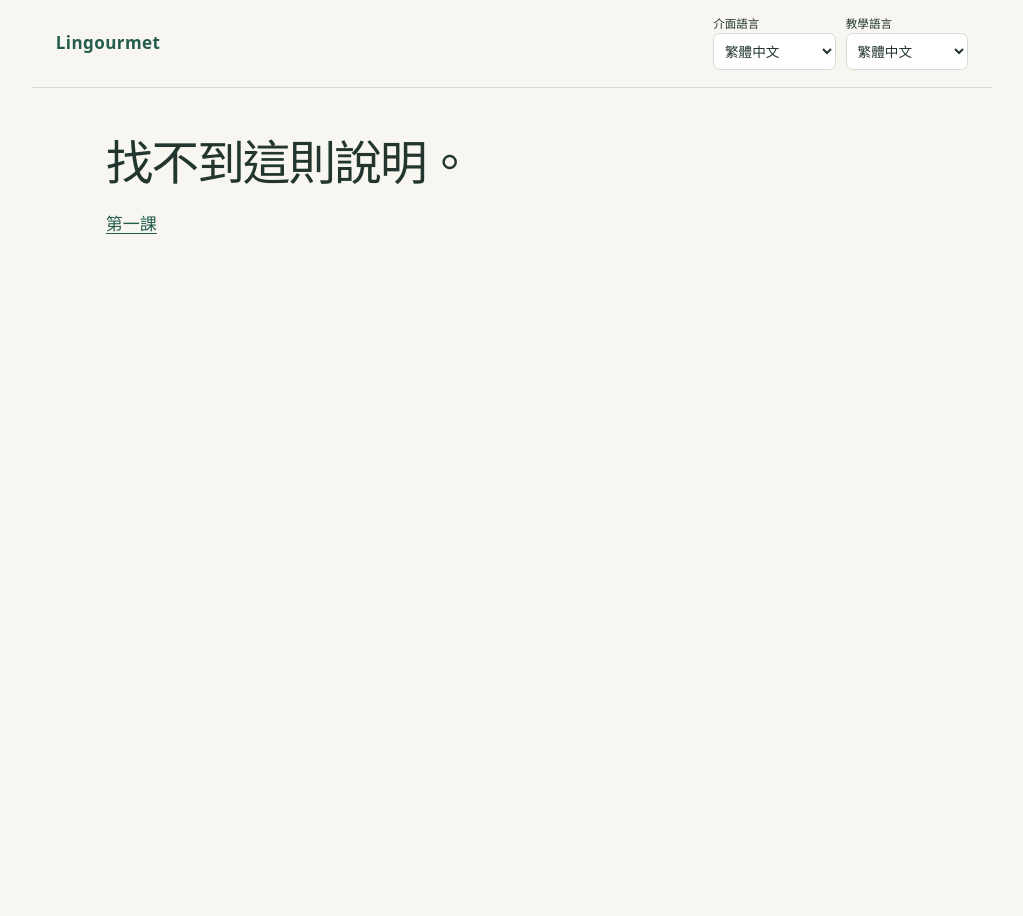
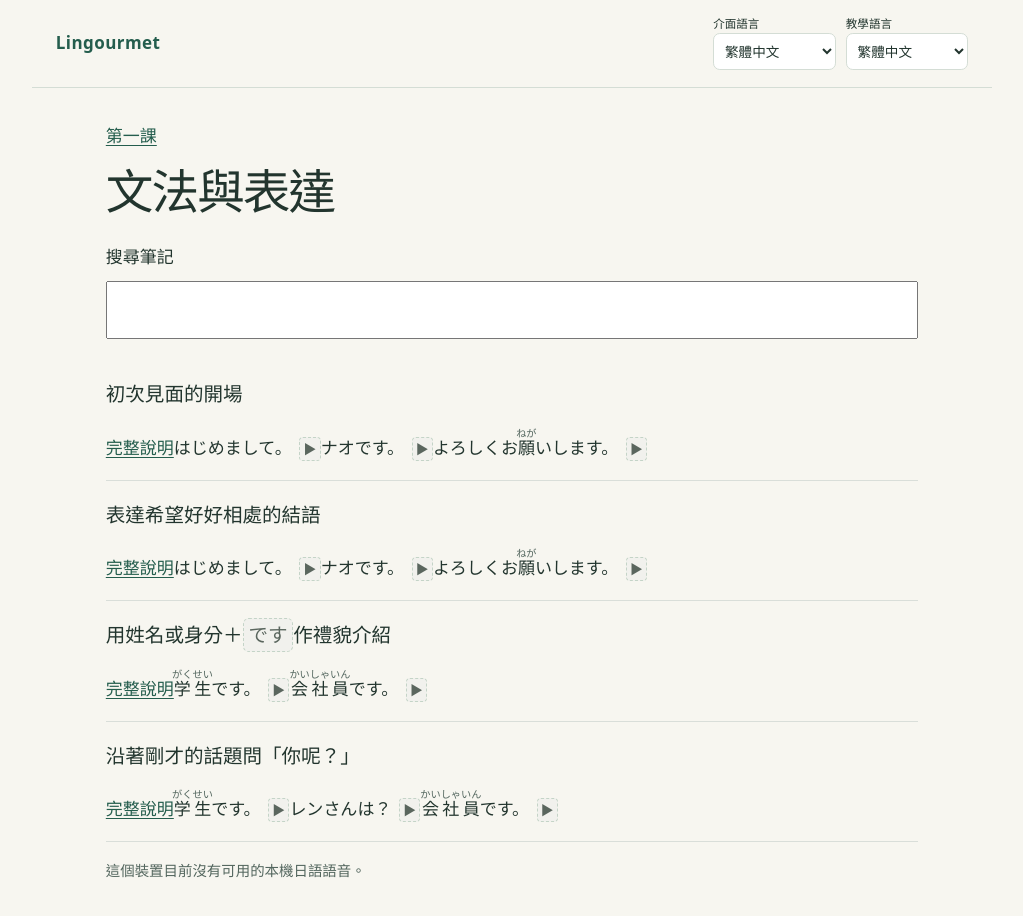
Before and after one commit to stasischen/lingourmet-study, a plain HTML site: page language-core/lesson-01/knowledge.html in a window 1280 px wide. Shown: the whole page, without its empty margins (128-1151 px from the left). Before the commit the page ends 800 px from the top, so only its background shows below. Drawn offline with Linux system fonts and the light colour scheme.

Commit message:
Add four-note grammar and expression directory with locale-aware search

```diff
--- /dev/null
+++ b/language-core/lesson-01/catalog-search.mjs
@@ -0,0 +1,79 @@
+/** Read-only search over an admitted catalog. Call loadEntryPackage first: this
+ * projection does not replace its raw-byte SHA-256 source-pin admission.
+ * Search profile v1: NFC, trim/collapse Unicode whitespace, locale-independent
+ * lowercasing. Literal substring in one field; no aliases, stemming, width or
+ * diacritic folding. Catalog insertion order is the authored result order.
+ */
+const own = (value, key) => Object.prototype.hasOwnProperty.call(value, key);
+const record = value => value !== null && typeof value === 'object' && !Array.isArray(value);
+const nonempty = value => typeof value === 'string' && value.trim().length > 0;
+const refs = value => Array.isArray(value) && value.every(nonempty);
+const locales = Object.freeze(['zh-Hant', 'en', 'ja']);
+const freeze = value => {
+  if (value && typeof value === 'object') {
+    Object.values(value).forEach(freeze);
+    Object.freeze(value);
+  }
+  return value;
+};
+export const CATALOG_SEARCH_PROFILE = 'nfc-whitespace-lowercase-substring-v1';
+export function normalizeCatalogQuery(value) {
+  if (typeof value !== 'string') throw new TypeError('Expected a search string');
+  return value.normalize('NFC').replace(/\s+/gu, ' ').trim().toLowerCase().normalize('NFC');
+}
+
+export function searchCatalog(catalog, options = {}) {
+  const validOptions = record(options);
+  const rawQuery = validOptions && own(options, 'query') ? options.query : '';
+  const localeOption = validOptions && own(options, 'teachingLocale') ? options.teachingLocale : null;
+  const teachingLocale = typeof localeOption === 'string' ? localeOption : null;
+  const query = typeof rawQuery === 'string' ? normalizeCatalogQuery(rawQuery) : '';
+  const result = (status, reason, items = [], missingLocaleIds = []) => freeze({
+    status, reason, query, teachingLocale, items, total: items.length, missingLocaleIds
+  });
+  const unavailable = (reason, missing = []) => result('unavailable', reason, [], missing);
+  if (!validOptions || typeof rawQuery !== 'string') return unavailable('invalid-query');
+  if (!locales.includes(teachingLocale)) return unavailable('invalid-locale');
+  if (!record(catalog) || !own(catalog, 'entries') || !record(catalog.entries) ||
+      !own(catalog, 'examples') || !record(catalog.examples) ||
+      !own(catalog, 'units') || !record(catalog.units)) return unavailable('invalid-catalog');
+  const items = [], missingLocaleIds = [];
+  for (const [id, entry] of Object.entries(catalog.entries)) {
+    if (!nonempty(id) || !record(entry) || !own(entry, 'localizations') ||
+        !record(entry.localizations) || !own(entry, 'exampleRefs') || !refs(entry.exampleRefs) ||
+        !own(entry, 'relatedRefs') || !refs(entry.relatedRefs)) return unavailable('invalid-catalog');
+    for (const ref of entry.relatedRefs) {
+      if (!own(catalog.entries, ref)) return unavailable('missing-reference');
+    }
+    const examples = [];
+    for (const ref of entry.exampleRefs) {
+      if (!own(catalog.examples, ref)) return unavailable('missing-reference');
+      const example = catalog.examples[ref];
+      if (!record(example) || !own(example, 'unitRefs') || !refs(example.unitRefs)) return unavailable('invalid-catalog');
+      const texts = [];
+      for (const unitRef of example.unitRefs) {
+        if (!own(catalog.units, unitRef)) return unavailable('missing-reference');
+        const unit = catalog.units[unitRef];
+        if (!record(unit) || !own(unit, 'tokens') || !Array.isArray(unit.tokens) ||
+            unit.tokens.some(token => !record(token) || !own(token, 'text') || typeof token.text !== 'string')) {
+          return unavailable('invalid-catalog');
+        }
+        texts.push(unit.tokens.map(token => token.text).join(''));
+      }
+      examples.push({id: ref, unitRefs: [...example.unitRefs], text: texts.join('')});
+    }
+    const localized = own(entry.localizations, teachingLocale) ? entry.localizations[teachingLocale] : null;
+    if (!record(localized) || !own(localized, 'title') || !nonempty(localized.title) ||
+        !own(localized, 'explanation') || !nonempty(localized.explanation)) {
+      missingLocaleIds.push(id);
+      continue;
+    }
+    const fields = [localized.title, localized.explanation, ...examples.map(example => example.text)];
+    if (!query || fields.some(field => normalizeCatalogQuery(field).includes(query))) {
+      items.push({id, title: localized.title, explanation: localized.explanation,
+        exampleRefs: [...entry.exampleRefs], relatedRefs: [...entry.relatedRefs], examples});
+    }
+  }
+  if (missingLocaleIds.length) return unavailable('missing-locale', missingLocaleIds);
+  return result('resolved', items.length ? null : 'no-matches', items);
+}
--- a/language-core/lesson-01/entry-app.mjs
+++ b/language-core/lesson-01/entry-app.mjs
@@ -7,21 +7,31 @@ import {renderDictionary} from './dictionary-view.mjs';
 import {withCatalog,tokensForRange} from './model.mjs';
 import {resolveUnitTarget} from './pronunciation.mjs';
 import {createAudioView} from './audio-view.mjs';
-import {UI} from './i18n.mjs';
+import {UI,h} from './i18n.mjs';
+import {searchCatalog} from './catalog-search.mjs';
 import {initialLanguages,nextLanguages,syncTeachingSelector} from './language-state.mjs';
-import {renderEntry,selectionHTML} from './renderer.mjs';
+import {renderEntry,selectionHTML,renderCatalogResults} from './renderer.mjs';
 const main=document.querySelector('#main'),select=document.querySelector('#teaching-language'),uiSelect=document.querySelector('#ui-language'),url=new URL(location.href);
 const initial=initialLanguages(url.searchParams);let locale=initial.teachingLocale,uiLocale=initial.uiLocale;
-const id=url.searchParams.get('entry');let catalog,mapping,audioView,data,lexicalAnalysis,dictionaryIndex,dictionaryResolver,selectedStore,selectedCleanup,currentSelection=null;
+const id=url.searchParams.get('entry');let query=url.searchParams.get('q')??'',composing=false;let catalog,mapping,audioView,data,lexicalAnalysis,dictionaryIndex,dictionaryResolver,selectedStore,selectedCleanup,currentSelection=null;
+let loadState='loading';
 const LESSON_ID='multisource-first-lesson-pilot';
 function selectionReference(value){if(!['sentence','token','expression'].includes(value?.kind))return null;try{return createSelectedRef(data,value,{lessonId:LESSON_ID,analysis:lexicalAnalysis});}catch{return null;}}
 function inspectorContext(){return {...audioView,lexicalAnalysis,dictionaryResolver,selectionAction:(_data,value)=>selectedToggleHTML(selectedStore,selectionReference(value),uiLocale),renderDictionary:(result,locale,ui)=>renderDictionary(result,locale,ui,lexicalAnalysis.localizations?.[locale]?.labels?.pos,target=>audioView.lexicalAudio({targetLanguage:'ja',text:target.text,reading:target.speech}))};}
 function refreshSelection(){const panel=main.querySelector('#selection-panel');if(currentSelection&&panel&&!panel.hidden){audioView.cancel();panel.innerHTML=selectionHTML(data,locale,currentSelection,uiLocale,inspectorContext());audioView.sync();}}
-function render(){currentSelection=null;audioView.begin();document.documentElement.lang=uiLocale;document.querySelector('.skip').textContent=UI[uiLocale].skip;syncTeachingSelector(select,locale,uiLocale);uiSelect.value=uiLocale;main.dataset.teachingLocale=locale;document.querySelector('#language-label').textContent=UI[uiLocale].language;document.querySelector('#ui-language-label').textContent=UI[uiLocale].interfaceLanguage;main.innerHTML=renderEntry(catalog,id,locale,uiLocale,audioView);audioView.bind();document.title=`${catalog.entries?.[id]?.localizations?.[locale]?.title??UI[uiLocale].entryDraft} · Lingourmet`;}
+function render(){currentSelection=null;audioView?.begin();document.documentElement.lang=uiLocale;document.querySelector('.skip').textContent=UI[uiLocale].skip;syncTeachingSelector(select,locale,uiLocale);uiSelect.value=uiLocale;main.dataset.teachingLocale=locale;document.querySelector('#language-label').textContent=UI[uiLocale].language;document.querySelector('#ui-language-label').textContent=UI[uiLocale].interfaceLanguage;const u=UI[uiLocale];if(loadState!=='ready'){main.textContent=loadState==='failed'?u.catalogLoadError:u.loading;document.title=`${u.catalogTitle} · Lingourmet`;return;}const back=`./knowledge.html?lang=${encodeURIComponent(locale)}&ui=${encodeURIComponent(uiLocale)}&q=${encodeURIComponent(query)}`;
+ main.innerHTML=id?`<a data-catalog-back href="${back}">${h(u.catalogBack)}</a>`+renderEntry(catalog,id,locale,uiLocale,audioView):`<a href="./?lang=${encodeURIComponent(locale)}&ui=${encodeURIComponent(uiLocale)}">${h(u.back)}</a><h1>${h(u.catalogTitle)}</h1><form data-catalog-form role="search"><label for="catalog-query">${h(u.catalogSearch)}</label><input id="catalog-query" type="search" value="${h(query)}" autocomplete="off" enterkeyhint="search"></form><section id="catalog-results" aria-live="polite"></section><p id="audio-status" role="status"></p>`;
+ if(!id)updateResults();else audioView.bind();document.title=`${u.catalogTitle} · Lingourmet`;}
+function updateResults(){audioView.begin();const target=main.querySelector('#catalog-results');if(target)target.innerHTML=renderCatalogResults(searchCatalog(catalog,{query,teachingLocale:locale}),catalog,locale,uiLocale,query,audioView);audioView.bind();}
+function saveQuery(){const next=new URL(location.href);next.searchParams.set('q',query);history.replaceState(null,'',next);}
+main.addEventListener('compositionstart',event=>{if(event.target.id==='catalog-query')composing=true;});
+main.addEventListener('compositionend',event=>{if(event.target.id==='catalog-query'){composing=false;query=event.target.value;saveQuery();updateResults();}});
+main.addEventListener('input',event=>{if(event.target.id==='catalog-query'){query=event.target.value;if(!composing&&!event.isComposing){saveQuery();updateResults();}}});
+main.addEventListener('submit',event=>{if(event.target.matches('[data-catalog-form]')){event.preventDefault();if(!composing){query=main.querySelector('#catalog-query').value;saveQuery();updateResults();}}});
 function changeLanguage(event){const nextState=nextLanguages({teachingLocale:locale,uiLocale},event.target===uiSelect?'ui':'teaching',event.target.value);locale=nextState.teachingLocale;uiLocale=nextState.uiLocale;render();const next=new URL(location.href);next.searchParams.set('lang',locale);next.searchParams.set('ui',uiLocale);history.replaceState(null,'',next);}
 select.addEventListener('change',changeLanguage);uiSelect.addEventListener('change',changeLanguage);
 document.querySelector('.skip').textContent=UI[uiLocale].skip;main.textContent=UI[uiLocale].loading;
-try{({catalog,mapping,lexicalAnalysis,dictionaryIndex}=await loadEntryPackage());data=withCatalog({units:{},localizations:{}},catalog);dictionaryResolver=createDictionaryResolver({index:dictionaryIndex,allowCandidate:true});let storage;try{storage=window.localStorage;}catch{storage=null;}selectedStore=createSelectedItemsStore({storage,lessonId:LESSON_ID});selectedCleanup=selectedStore.subscribe(refreshSelection);audioView=createAudioView({root:main,documents:{catalog,lexical:lexicalAnalysis},mapping,getUILocale:()=>uiLocale});render();window.addEventListener('pagehide',event=>{if(event.persisted){audioView.cancel();return;}selectedCleanup?.();audioView.dispose();});window.addEventListener('pageshow',event=>{if(event.persisted&&!selectedStore.state.pending)selectedStore.restore();});}catch(error){main.textContent=UI[uiLocale].error;main.setAttribute('role','alert');console.error(error);}
+try{({catalog,mapping,lexicalAnalysis,dictionaryIndex}=await loadEntryPackage());data=withCatalog({units:{},localizations:{}},catalog);dictionaryResolver=createDictionaryResolver({index:dictionaryIndex,allowCandidate:true});let storage;try{storage=window.localStorage;}catch{storage=null;}selectedStore=createSelectedItemsStore({storage,lessonId:LESSON_ID});selectedCleanup=selectedStore.subscribe(refreshSelection);audioView=createAudioView({root:main,documents:{catalog,lexical:lexicalAnalysis},mapping,getUILocale:()=>uiLocale});loadState='ready';render();window.addEventListener('pagehide',event=>{if(event.persisted){audioView.cancel();return;}selectedCleanup?.();audioView.dispose();});window.addEventListener('pageshow',event=>{if(event.persisted&&!selectedStore.state.pending)selectedStore.restore();});}catch(error){loadState='failed';render();main.setAttribute('role','alert');console.error(error);}
 function closeSelection(){currentSelection=null;audioView.cancel();const panel=main.querySelector('#selection-panel');if(panel)panel.hidden=true;main.querySelectorAll('.token.selected').forEach(el=>{el.classList.remove('selected');el.removeAttribute('aria-pressed');});}
 main.addEventListener('click',event=>{
  if(event.target.closest('[data-pronunciation-target]'))return;
--- a/language-core/lesson-01/i18n.mjs
+++ b/language-core/lesson-01/i18n.mjs
@@ -36,3 +36,7 @@ Object.assign(UI.ja,{selectedTitle:'選択リスト',addSelected:'リストに
 UI['zh-Hant'].lessonPractice='課程練習';UI.en.lessonPractice='Lesson practice';UI.ja.lessonPractice='レッスンの練習';
 
 UI['zh-Hant'].selectedAssemblyUnavailable='這個句子目前無法組句練習。';UI.en.selectedAssemblyUnavailable='Sentence building is unavailable for this selection.';UI.ja.selectedAssemblyUnavailable='この文は現在、並べ替え練習に使えません。';
+
+Object.assign(UI['zh-Hant'],{catalogTitle:'文法與表達',catalogSearch:'搜尋筆記',catalogNoResults:'找不到符合的筆記。',catalogLoadError:'筆記無法載入，請稍後重新整理。',catalogUnavailable:'筆記資料不完整，目前無法搜尋。',catalogBack:'回到筆記目錄'});
+Object.assign(UI.en,{catalogTitle:'Grammar and expressions',catalogSearch:'Search notes',catalogNoResults:'No matching notes.',catalogLoadError:'The notes could not be loaded. Please refresh later.',catalogUnavailable:'The notes are incomplete and cannot be searched right now.',catalogBack:'Back to notes'});
+Object.assign(UI.ja,{catalogTitle:'文法・表現',catalogSearch:'ノートを検索',catalogNoResults:'一致するノートがありません。',catalogLoadError:'ノートを読み込めませんでした。後でもう一度お試しください。',catalogUnavailable:'ノートのデータが不足しているため、現在検索できません。',catalogBack:'ノート一覧に戻る'});
--- a/language-core/lesson-01/renderer.mjs
+++ b/language-core/lesson-01/renderer.mjs
@@ -7,7 +7,7 @@ const list=(values,locale,cls='')=>values?.length?`<ul class="${cls}">${values.m
 const field=(value,document,path,ctx)=>ctx?.renderField?ctx.renderField(value,document,path):h(value).replace(/\n/g,'<br>');
 const audio=(data,selection,ctx)=>ctx?.audio?.(data,selection)??'';
 const translationToggle=(uiLocale,visible)=>`<button id="translations" type="button" class="translation-toggle" data-toggle-translations aria-pressed="${visible===true}">${h(UI[uiLocale][visible===true?'hideTranslations':'showTranslations'])}</button>`;
-export const studyNavigation=ui=>`<nav class="stage-nav study-navigation" aria-label="${h(UI[ui].draft)}"><button type="button" data-study-section="content">1 ${h(UI[ui].content)}</button><button type="button" data-study-section="teaching">2 ${h(UI[ui].teaching)}</button><button type="button" data-practice-mode="questions">3 ${h(UI[ui].practice)}</button><button type="button" data-practice-mode="cards">${h(FLASHCARD_LABELS[ui].title)}</button><button type="button" data-open-selected>${h(UI[ui].selectedTitle)}</button></nav>`;
+export const studyNavigation=(ui,locale=ui)=>`<nav class="stage-nav study-navigation" aria-label="${h(UI[ui].draft)}"><button type="button" data-study-section="content">1 ${h(UI[ui].content)}</button><button type="button" data-study-section="teaching">2 ${h(UI[ui].teaching)}</button><button type="button" data-practice-mode="questions">3 ${h(UI[ui].practice)}</button><button type="button" data-practice-mode="cards">${h(FLASHCARD_LABELS[ui].title)}</button><button type="button" data-open-selected>${h(UI[ui].selectedTitle)}</button><a data-catalog-link href="./knowledge.html?lang=${encodeURIComponent(locale)}&ui=${encodeURIComponent(ui)}">${h(UI[ui].catalogTitle)}</a></nav>`;
 const entryURL=(id,locale,uiLocale)=>`./knowledge.html?entry=${encodeURIComponent(id)}&lang=${encodeURIComponent(locale)}&ui=${encodeURIComponent(uiLocale)}`;
 export function tokenText(token){
  if(token.ruby?.length)return token.ruby.map(r=>r.reading?`<ruby>${h(r.text)}<rp>（</rp><rt>${h(r.reading)}</rt><rp>）</rp></ruby>`:h(r.text)).join('');
@@ -74,8 +74,8 @@ export function selectionHTML(data,locale,selection,uiLocale=locale,ctx){
 export function renderLesson(raw,catalog,locale='zh-Hant',uiLocale=locale,ctx={}){
  if(!LOCALES.includes(uiLocale))uiLocale='zh-Hant';const data=withCatalog(raw,catalog),errors=validateLesson(data,catalog);if(errors.length)throw new Error(errors.join('\n'));
  const u=UI[uiLocale];if(!LOCALES.includes(locale)||!Object.hasOwn(raw.localizations??{},locale))return `<section class="missing-language" role="status"><h1>${h(u.missing)}</h1></section>`;const loc=data.localizations[locale];
- if(ctx.phase&&ctx.phase!=='ready')return `<h1 lang="${h(locale)}">${h(loc.title)}</h1>${studyNavigation(uiLocale)}<section id="practice" class="stage"><div id="practice-root">${ctx.practiceHTML??''}</div></section>${ctx.phase==='material'?`<section id="material-view">${translationToggle(uiLocale,ctx.translationsVisible)}${[...new Set((ctx.materialRefs??[]).map(ref=>ref.unit))].map(uid=>unitSupport(uid,data,locale,uiLocale,ctx)).join('')}</section>`:''}<aside id="selection-panel" class="selection-panel" role="region" aria-label="${h(u.selection)}" aria-live="polite" hidden></aside><p id="audio-status" role="status"></p>`;
- return `<div class="eyebrow">${h(u.draft)}</div><h1 lang="${h(locale)}">${h(loc.title??u.missing)}</h1><p class="context">${field(loc.intro??'','lesson',['localizations',locale,'intro'],ctx)}</p>${data.goalOrder?.length?`<h2>${h(u.goals)}</h2>${list(data.goalOrder.map(id=>loc.goals?.[id]??u.missing),locale)}`:''}${studyNavigation(uiLocale)}<section class="stage" id="content"><h2>1 · ${h(u.content)}</h2>${translationToggle(uiLocale,ctx.translationsVisible)}${data.sourceOrder.map(id=>renderSource(id,data,locale,uiLocale,ctx)).join('')}${loc.readingNotes?`<details class="reading-notes"><summary>${h(u.readingNotes)}</summary><p>${h(loc.readingNotes)}</p></details>`:''}<a class="go-next" href="#teaching">${h(u.nextTeaching)}</a></section><section class="stage" id="teaching"><h2>2 · ${h(u.teaching)}</h2>${renderTeaching(data,catalog,locale,uiLocale,ctx)}<a class="go-next" href="#practice">${h(u.nextPractice)}</a></section><section class="stage" id="practice"><h2>3 · ${h(u.practice)}</h2><div id="practice-root">${ctx.practiceHTML??''}</div><a class="go-next" href="#content">${h(u.top)}</a></section><aside id="selection-panel" class="selection-panel" role="region" aria-label="${h(u.selection)}" aria-live="polite" hidden></aside><p id="audio-status" role="status"></p><footer>${h(u.footer)}</footer>`;
+ if(ctx.phase&&ctx.phase!=='ready')return `<h1 lang="${h(locale)}">${h(loc.title)}</h1>${studyNavigation(uiLocale,locale)}<section id="practice" class="stage"><div id="practice-root">${ctx.practiceHTML??''}</div></section>${ctx.phase==='material'?`<section id="material-view">${translationToggle(uiLocale,ctx.translationsVisible)}${[...new Set((ctx.materialRefs??[]).map(ref=>ref.unit))].map(uid=>unitSupport(uid,data,locale,uiLocale,ctx)).join('')}</section>`:''}<aside id="selection-panel" class="selection-panel" role="region" aria-label="${h(u.selection)}" aria-live="polite" hidden></aside><p id="audio-status" role="status"></p>`;
+ return `<div class="eyebrow">${h(u.draft)}</div><h1 lang="${h(locale)}">${h(loc.title??u.missing)}</h1><p class="context">${field(loc.intro??'','lesson',['localizations',locale,'intro'],ctx)}</p>${data.goalOrder?.length?`<h2>${h(u.goals)}</h2>${list(data.goalOrder.map(id=>loc.goals?.[id]??u.missing),locale)}`:''}${studyNavigation(uiLocale,locale)}<section class="stage" id="content"><h2>1 · ${h(u.content)}</h2>${translationToggle(uiLocale,ctx.translationsVisible)}${data.sourceOrder.map(id=>renderSource(id,data,locale,uiLocale,ctx)).join('')}${loc.readingNotes?`<details class="reading-notes"><summary>${h(u.readingNotes)}</summary><p>${h(loc.readingNotes)}</p></details>`:''}<a class="go-next" href="#teaching">${h(u.nextTeaching)}</a></section><section class="stage" id="teaching"><h2>2 · ${h(u.teaching)}</h2>${renderTeaching(data,catalog,locale,uiLocale,ctx)}<a class="go-next" href="#practice">${h(u.nextPractice)}</a></section><section class="stage" id="practice"><h2>3 · ${h(u.practice)}</h2><div id="practice-root">${ctx.practiceHTML??''}</div><a class="go-next" href="#content">${h(u.top)}</a></section><aside id="selection-panel" class="selection-panel" role="region" aria-label="${h(u.selection)}" aria-live="polite" hidden></aside><p id="audio-status" role="status"></p><footer>${h(u.footer)}</footer>`;
 }
 export function renderEntry(catalog,id,locale='zh-Hant',uiLocale=locale,ctx={}){
  if(!LOCALES.includes(uiLocale))uiLocale='zh-Hant';const u=UI[uiLocale],entry=Object.hasOwn(catalog.entries??{},id)?catalog.entries[id]:null;if(!entry)return `<h1>${h(u.entryMissing)}</h1><a href="./?lang=${encodeURIComponent(locale)}&ui=${encodeURIComponent(uiLocale)}">${h(u.back)}</a>`;
@@ -83,3 +83,10 @@ export function renderEntry(catalog,id,locale='zh-Hant',uiLocale=locale,ctx={}){
  const loc=entry.localizations[locale],data={...catalog};
  return `<a href="./?lang=${encodeURIComponent(locale)}&ui=${encodeURIComponent(uiLocale)}">${h(u.back)}</a> · <a href="./?view=selected&lang=${encodeURIComponent(locale)}&ui=${encodeURIComponent(uiLocale)}">${h(u.selectedTitle)}</a><p class="eyebrow">${h(u.entryDraft)}</p><h1 lang="${h(locale)}">${field(loc?.title??u.missing,'catalog',['entries',id,'localizations',locale,'title'],ctx)}</h1>${entryBody(entry,data,locale,uiLocale,ctx,id)}${entry.relatedRefs?.length?`<h2>${h(u.related)}</h2><ul>${entry.relatedRefs.map(ref=>`<li>${field(catalog.entries[ref]?.localizations?.[locale]?.title??u.missing,'catalog',['entries',ref,'localizations',locale,'title'],ctx)} · <a href="${entryURL(ref,locale,uiLocale)}">${h(u.openEntry)}</a></li>`).join('')}</ul>`:''}<aside id="selection-panel" class="selection-panel" role="region" aria-label="${h(u.selection)}" aria-live="polite" hidden></aside><p id="audio-status" role="status"></p>`;
 }
+
+export function renderCatalogResults(result,catalog,locale,uiLocale,query='',ctx={}){
+ const u=UI[uiLocale];
+ if(result.status!=='resolved')return `<p role="status">${h(result.reason==='missing-locale'||result.reason==='invalid-locale'?u.missing:u.catalogUnavailable)}</p>`;
+ if(!result.items.length)return `<p role="status">${h(u.catalogNoResults)}</p>`;
+ return `<ul class="catalog-results">${result.items.map(item=>`<li data-catalog-entry="${h(item.id)}"><h2>${field(item.title,'catalog',['entries',item.id,'localizations',locale,'title'],ctx)}</h2><a data-catalog-detail href="${entryURL(item.id,locale,uiLocale)}&q=${encodeURIComponent(query)}">${h(u.openEntry)}</a>${item.examples.map(example=>example.unitRefs.map(uid=>unitHTML(uid,catalog,{interactive:false,anchor:false,ctx})).join('')).join('')}</li>`).join('')}</ul>`;
+}
--- a/language-core/lesson-01/selected-view.mjs
+++ b/language-core/lesson-01/selected-view.mjs
@@ -7,5 +7,5 @@ export function selectedOverviewHTML(data,analysis,store,projection,locale,uiLoc
  const u=UI[uiLocale];if(!LOCALES.includes(locale))return `<section class="missing-language" role="status"><h1>${h(u.missing)}</h1></section>`;
  const state=store.state,items=store.list(),disabled=!!state.error||!!state.pending;
  const rows=items.map(item=>{const resolved=resolveSelectedRef(data,item.ref,{lessonId:state.lessonId,analysis}),ready=resolved.status==='available';const meaning=ready&&Object.hasOwn(resolved.meanings,locale)?resolved.meanings[locale]:null;const issue=projection.unavailable.find(x=>x.ref&&JSON.stringify(x.ref)===JSON.stringify(item.ref));return `<li class="selected-item"><div>${ready?`<button type="button" class="selected-source" data-selected-open="${h(item.id)}" lang="ja">${resolved.tokens.map(tokenText).join('')}</button>${ctx.audio?.(data,resolved.sourceRef)??''}<p lang="${h(locale)}">${h(meaning??u.missing)}</p>`:`<p>${h(resolved.code==='stale_source_revision'?u.selectedStale:u.selectedUnavailable)}</p>`}${ready&&issue&&meaning?`<p class="muted">${h(issue.code==='assembly_unavailable'?u.selectedAssemblyUnavailable:u.selectedUnavailable)}</p>`:''}</div><button type="button" data-selected-remove="${h(item.id)}"${disabled?' disabled':''} aria-label="${h(u.removeSelected)}">${h(u.removeSelected)}</button></li>`;}).join('');
- return `${studyNavigation(uiLocale)}<section id="selected-list" class="stage"><h1 tabindex="-1" data-selected-focus>${h(u.selectedTitle)}</h1>${selectedStoreNotice(store,uiLocale)}${items.length?`<ul class="selected-items">${rows}</ul>`:state.error?'':`<p>${h(u.selectedEmpty)}</p>`}<div class="selected-practice-actions"><button type="button" data-selected-start="cards"${disabled||!projection.cards.length?' disabled':''}>${h(u.practiceSelectedCards)}</button><button type="button" data-selected-start="questions"${disabled||!projection.wordBank.length?' disabled':''}>${h(u.practiceSelectedSentences)}</button></div></section><p id="audio-status" role="status"></p>`;
+ return `${studyNavigation(uiLocale,locale)}<section id="selected-list" class="stage"><h1 tabindex="-1" data-selected-focus>${h(u.selectedTitle)}</h1>${selectedStoreNotice(store,uiLocale)}${items.length?`<ul class="selected-items">${rows}</ul>`:state.error?'':`<p>${h(u.selectedEmpty)}</p>`}<div class="selected-practice-actions"><button type="button" data-selected-start="cards"${disabled||!projection.cards.length?' disabled':''}>${h(u.practiceSelectedCards)}</button><button type="button" data-selected-start="questions"${disabled||!projection.wordBank.length?' disabled':''}>${h(u.practiceSelectedSentences)}</button></div></section><p id="audio-status" role="status"></p>`;
 }
```
Also changed, not shown: language-core/lesson-01/style.css.
